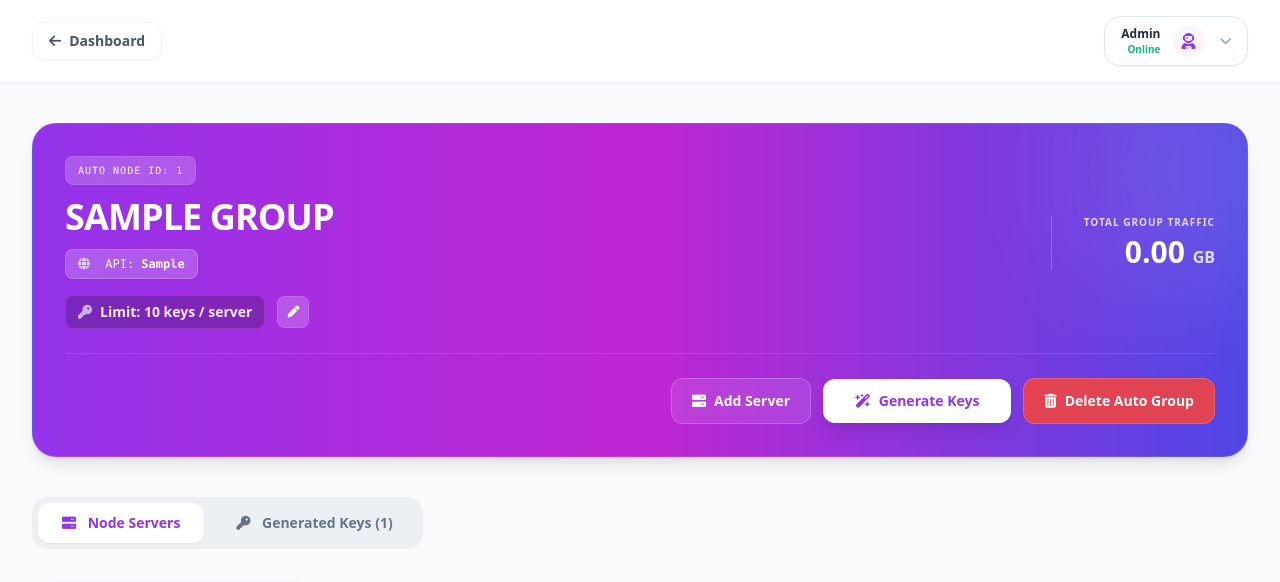
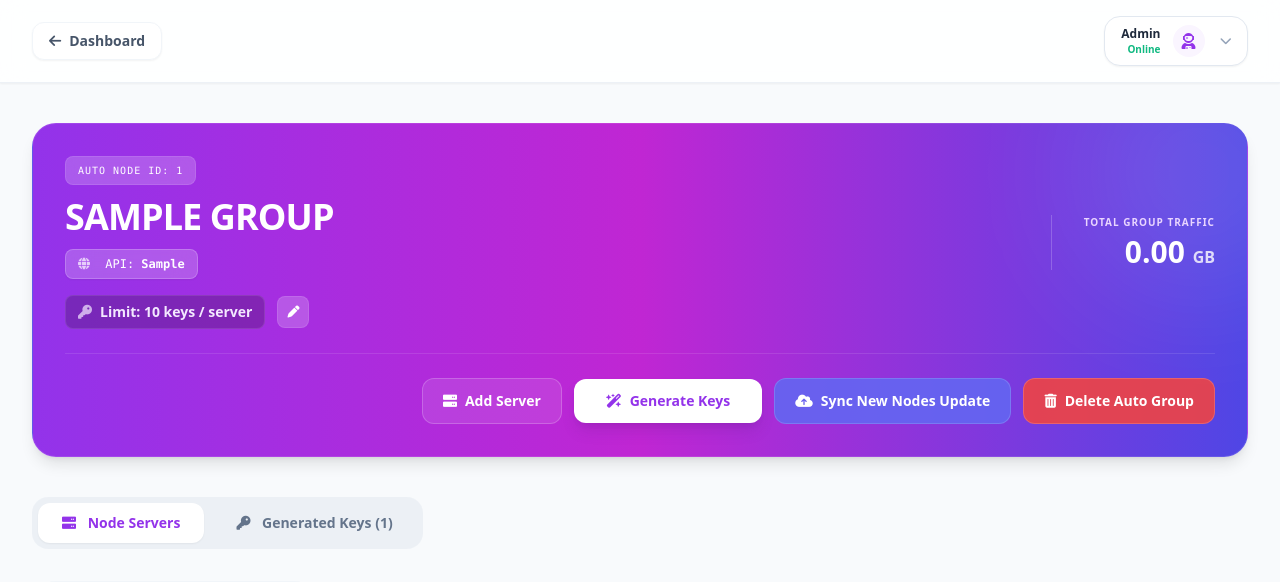
Before and after one commit to chitaw2000/PanelMaster_6, a Flask app: template templates/group.html in a window 1280 px wide. Shown: the top 582 px of the page. Run offline with Flask 3, Linux system fonts and the light colour scheme; the visitor is signed in with stand-in values (Sample User, id 1); the template is opened without the code that fills it: most values are stand-ins (such as "Sample title", 1, 10 or a date in 2020); parts of the project's set-up code (start-up, migrations or seed data) failed here and were passed over; some libraries are stand-ins or nearby versions.

Commit message:
Add manual group-level sync action for new node updates.
This adds a single control in the group page to push all group server updates to the external panel in one click, improving recovery after adding multiple nodes.

Made-with: Cursor

```diff
--- a/main.py
+++ b/main.py
@@ -1015,6 +1015,32 @@ def resync_server_to_subpanel(group_id, node_id):
         daemon=True
     ).start()
     log_activity("Manual Resync", f"group={group_id} node={node_id}", "info")
+    return redirect(request.referrer or f'/group/{group_id}')
+
+@app.route('/resync_group_to_subpanel/<group_id>', methods=['POST'])
+def resync_group_to_subpanel(group_id):
+    groups = load_auto_groups()
+    gdata = groups.get(group_id, {})
+    gnodes = gdata.get("nodes", {}) if isinstance(gdata, dict) else {}
+    if not gnodes:
+        return redirect(request.referrer or url_for('dashboard'))
+
+    queued = 0
+    for node_id, ndata in gnodes.items():
+        node_ip = str(ndata.get("ip")).strip() if isinstance(ndata, dict) else str(ndata).strip()
+        if not node_ip:
+            node_ip = get_target_ip(node_id) or ""
+        node_ip = str(node_ip).strip()
+        if not node_ip:
+            continue
+        threading.Thread(
+            target=deploy_and_sync_group_node,
+            args=(group_id, node_id, node_ip),
+            daemon=True
+        ).start()
+        queued += 1
+
+    log_activity("Manual Group Resync", f"group={group_id} nodes_queued={queued}", "info")
     return redirect(request.referrer or f'/group/{group_id}')
 
 @app.route('/delete_server_from_group/<group_id>/<node_id>', methods=['POST'])
--- a/templates/dashboard.html
+++ b/templates/dashboard.html
@@ -605,6 +605,7 @@
                     <input type="number" name="limit" value="30" class="w-full bg-purple-50/50 border border-purple-100 p-3.5 rounded-xl font-mono text-sm font-black text-purple-600 pr-24 focus:outline-none focus:border-purple-400 focus:ring-2 focus:ring-purple-100 transition" required>
                     <span class="absolute right-4 top-1/2 -translate-y-1/2 text-[10px] font-black text-purple-400 uppercase tracking-wider">Keys / Node</span>
                 </div>
+
             </div>
             <div class="flex justify-end gap-3">
                 <button type="button" onclick="document.getElementById('addAutoGroupModal').classList.add('hidden')" class="px-5 py-2.5 font-bold text-slate-500 hover:text-slate-800 transition">Cancel</button>
--- a/templates/group.html
+++ b/templates/group.html
@@ -80,6 +80,11 @@
             <button onclick="document.getElementById('addUserModal').classList.remove('hidden')" class="w-full sm:w-auto bg-white text-purple-600 hover:bg-purple-50 px-8 py-3 rounded-xl text-sm font-black transition justify-center flex items-center shadow-lg shadow-purple-900/20 hover:-translate-y-0.5">
                 <i class="fa-solid fa-wand-magic-sparkles mr-2"></i> Generate Keys
             </button>
+            <form action="/resync_group_to_subpanel/{{ group_id }}" method="POST" onsubmit="return confirm('Push node update for all servers in this group to external panel now?');" class="w-full sm:w-auto m-0">
+                <button type="submit" class="w-full bg-indigo-500/90 hover:bg-indigo-600 text-white px-5 py-3 rounded-xl text-sm font-black transition flex items-center justify-center border border-indigo-300/30">
+                    <i class="fa-solid fa-cloud-arrow-up mr-2"></i> Sync New Nodes Update
+                </button>
+            </form>
             <form action="/delete_auto_group/{{ group_id }}" method="POST" onsubmit="return confirmDeleteGroupById('{{ group_id }}');" class="w-full sm:w-auto m-0">
                 <button type="submit" class="w-full bg-red-500/90 hover:bg-red-600 text-white px-5 py-3 rounded-xl text-sm font-black transition flex items-center justify-center border border-red-300/30">
                     <i class="fa-solid fa-trash-can mr-2"></i> Delete Auto Group
```
